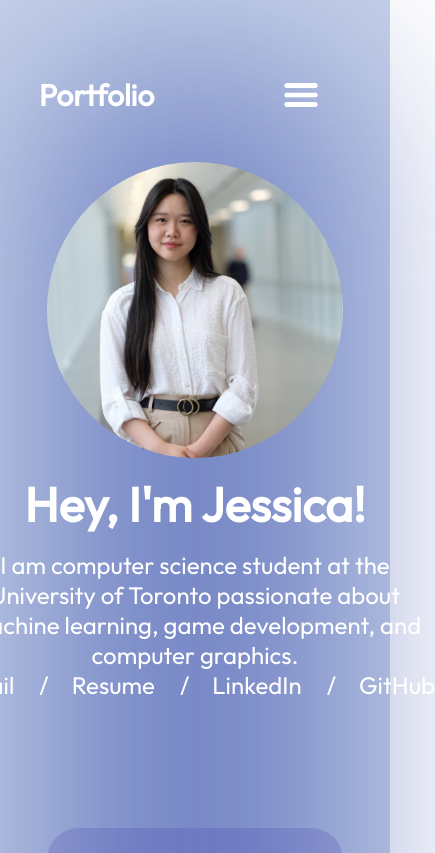
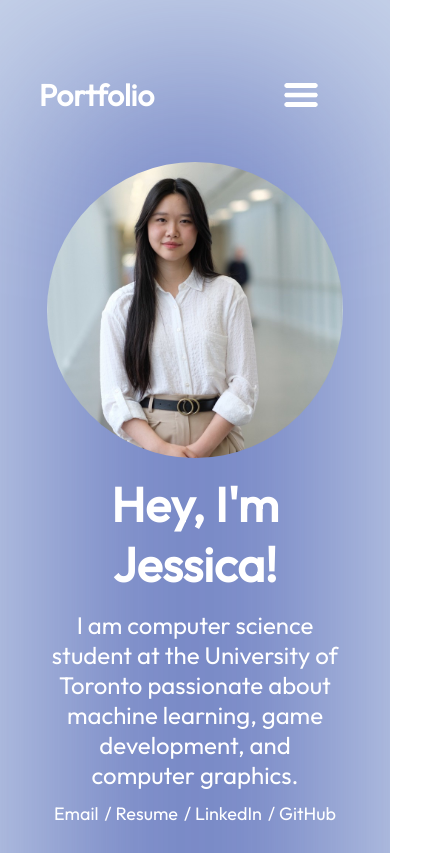
Before and after one commit to swannercjj/swannercjj.github.io, a React (Vite) app in the folder personal-portfolio/: page / in a window 390 px wide. Shown: the top 853 px of the page, 435 px wide, since content can reach past the window. Built offline with nearby package versions, Linux system fonts and the light colour scheme.

Commit message:
responsiveness for intro

```diff
--- a/personal-portfolio/src/components/Intro/Intro.module.css
+++ b/personal-portfolio/src/components/Intro/Intro.module.css
@@ -109,8 +109,21 @@
     .description {
         font-size: 24px;
         font-family: var(--font-roboto);
-        margin: 0;
+        margin: 0 0 12px 0;
         text-align: center;
     }
 
+    .links {
+        gap: 10px;
+    }
+
+    .links a {
+        font-size: 18px;
+    }
+
+    .links li::after {
+        font-size: 18px;
+        right: -6px;
+    }
+
 }
```
